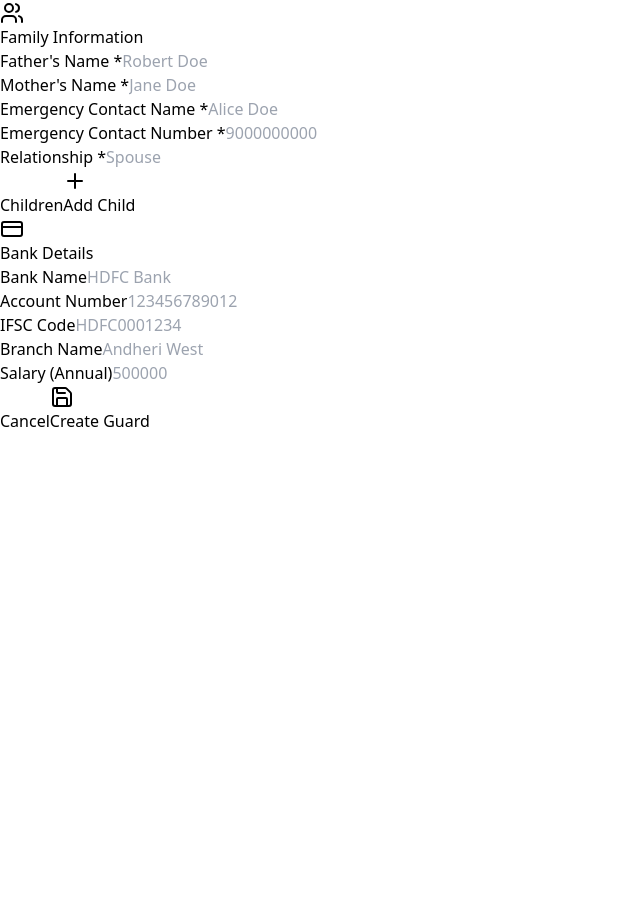
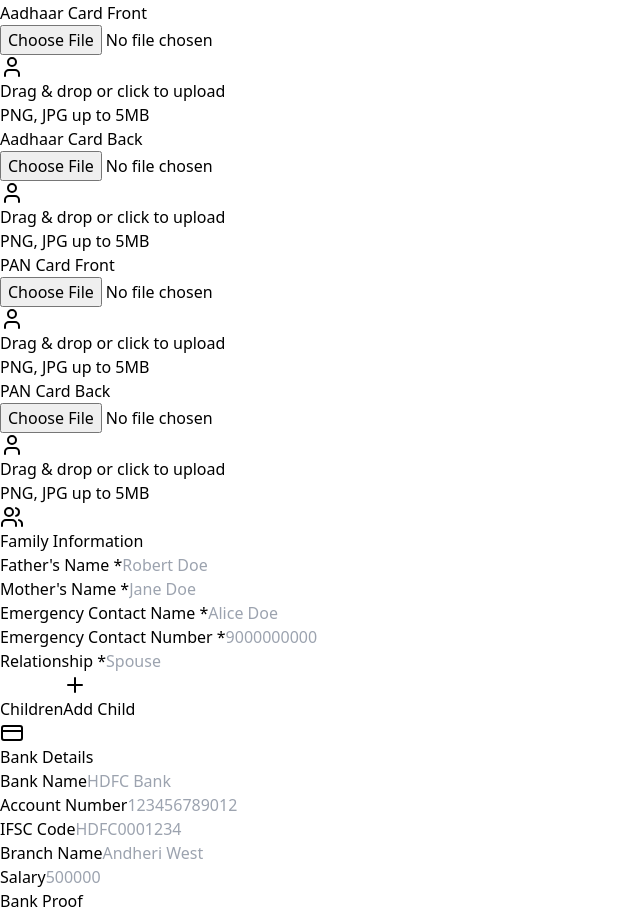
Before and after one commit to NaginB/amit-guard-crm, a React (Vite) app: page /guards/new in a window 1280 px wide. Shown: the part 1800-2711 px from the top of the page, without its empty margins (0-640 px from the left). Before the commit the page ends 2233 px from the top, so only its background shows below. Built offline with nearby package versions, Linux system fonts and the light colour scheme; sample sign-in values are in the browser's storage.

Commit message:
feat: add KYC and bank document upload support with previews in guard management

```diff
--- a/src/pages/GuardForm.tsx
+++ b/src/pages/GuardForm.tsx
@@ -33,7 +33,7 @@ interface GuardFormData {
   lastName: string;
   dateOfBirth?: string;
   gender?: "Male" | "Female" | "Other";
-  designation: string;
+  designation: Designation;
   contactNumber: string;
   alternateContactNumber?: string;
   email?: string;
@@ -48,6 +48,16 @@ interface GuardFormData {
   panNumber?: string;
   photo?: string;
   photoPublicId?: string;
+  aadharCardFront?: string;
+  aadharCardFrontPublicId?: string;
+  aadharCardBack?: string;
+  aadharCardBackPublicId?: string;
+  panCardFront?: string;
+  panCardFrontPublicId?: string;
+  panCardBack?: string;
+  panCardBackPublicId?: string;
+  bankProof?: string;
+  bankProofPublicId?: string;
   fatherName?: string;
   motherName?: string;
   emergencyContactName?: string;
@@ -78,9 +88,9 @@ export const GuardForm: React.FC = () => {
   const [childErrors, setChildErrors] = useState<
     Record<number, { name?: string; age?: string; gender?: string }>
   >({});
-  const [uploadedImagePublicId, setUploadedImagePublicId] = useState<
-    string | null
-  >(null);
+  const [uploadedImagePublicIds, setUploadedImagePublicIds] = useState<
+    string[]
+  >([]);
 
 
   const isEditMode = !!id;
@@ -101,7 +111,6 @@ export const GuardForm: React.FC = () => {
 
   const joiningDateValue = watch("joiningDate");
   const expiryDateValue = watch("expiryDate");
-  const gender = watch("gender");
   const dateOfBirthValue = watch("dateOfBirth");
 
   let calculatedAge: number | string = "";
@@ -152,6 +161,16 @@ export const GuardForm: React.FC = () => {
         panNumber: currentGuard.panNumber,
         photo: currentGuard.photo,
         photoPublicId: currentGuard.photoPublicId,
+        aadharCardFront: currentGuard.aadharCardFront,
+        aadharCardFrontPublicId: currentGuard.aadharCardFrontPublicId,
+        aadharCardBack: currentGuard.aadharCardBack,
+        aadharCardBackPublicId: currentGuard.aadharCardBackPublicId,
+        panCardFront: currentGuard.panCardFront,
+        panCardFrontPublicId: currentGuard.panCardFrontPublicId,
+        panCardBack: currentGuard.panCardBack,
+        panCardBackPublicId: currentGuard.panCardBackPublicId,
+        bankProof: currentGuard.bankProof,
+        bankProofPublicId: currentGuard.bankProofPublicId,
         fatherName: currentGuard.fatherName,
         motherName: currentGuard.motherName,
         emergencyContactName: currentGuard.emergencyContactName,
@@ -197,11 +216,13 @@ export const GuardForm: React.FC = () => {
     document.body.style.overflow = "auto";
 
     // Delete uploaded image if it exists and we're not in edit mode
-    if (uploadedImagePublicId && !isEditMode) {
+    if (uploadedImagePublicIds.length > 0 && !isEditMode) {
       try {
-        await apiService.deleteUpload(uploadedImagePublicId);
+        await Promise.all(
+          uploadedImagePublicIds.map((id) => apiService.deleteUpload(id))
+        );
       } catch (error) {
-        console.warn("Failed to delete uploaded image:", error);
+        console.warn("Failed to delete uploaded images:", error);
       }
     }
 
@@ -243,6 +264,7 @@ export const GuardForm: React.FC = () => {
       expiryDate: data.expiryDate
         ? new Date(data.expiryDate).toISOString()
         : undefined,
+      salary: data.salary || 0,
     };
 
     if (children.length > 0) {
@@ -266,7 +288,7 @@ export const GuardForm: React.FC = () => {
           toast.success("Guard created successfully!");
         }
       }
-      setUploadedImagePublicId(null); // Clear the uploaded image tracking
+      setUploadedImagePublicIds([]); // Clear the uploaded image tracking
       navigate("/guards");
     } catch {
       void 0;
@@ -346,7 +368,7 @@ export const GuardForm: React.FC = () => {
                       shouldValidate: true,
                     });
                     if (publicId) {
-                      setUploadedImagePublicId(publicId);
+                      setUploadedImagePublicIds((prev) => [...prev, publicId]);
                     }
                   }}
                 />
@@ -485,7 +507,7 @@ export const GuardForm: React.FC = () => {
                   options={Object.values(Designation).map(value => ({ value, label: value }))}
                   value={watch("designation") || ""}
                   onChange={(value) =>
-                    setValue("designation", value, {
+                    setValue("designation", value as Designation, {
                       shouldValidate: true,
                     })
                   }
@@ -752,6 +774,76 @@ export const GuardForm: React.FC = () => {
                   </p>
                 )}
               </div>
+              <div className="sm:col-span-2 mt-4 space-y-4">
+                <div className="grid grid-cols-1 sm:grid-cols-2 gap-4">
+                  <div>
+                    <label className="block text-sm font-medium text-gray-700 mb-2">Aadhaar Card Front</label>
+                    <input type="hidden" {...register("aadharCardFront")} />
+                    <input type="hidden" {...register("aadharCardFrontPublicId")} />
+                    <FileUpload
+                      label="Upload Aadhaar Front"
+                      accept="image/*"
+                      value={watch("aadharCardFront") !== undefined ? watch("aadharCardFront") || undefined : (currentGuard as Guard | null)?.aadharCardFront || undefined}
+                      imagePublicId={watch("aadharCardFrontPublicId") !== undefined ? watch("aadharCardFrontPublicId") || undefined : (currentGuard as Guard | null)?.aadharCardFrontPublicId || undefined}
+                      onChange={(url, publicId) => {
+                        setValue("aadharCardFront", url, { shouldValidate: true });
+                        setValue("aadharCardFrontPublicId", publicId || "", { shouldValidate: true });
+                        if (publicId) setUploadedImagePublicIds(prev => [...prev, publicId]);
+                      }}
+                    />
+                  </div>
+                  <div>
+                    <label className="block text-sm font-medium text-gray-700 mb-2">Aadhaar Card Back</label>
+                    <input type="hidden" {...register("aadharCardBack")} />
+                    <input type="hidden" {...register("aadharCardBackPublicId")} />
+                    <FileUpload
+                      label="Upload Aadhaar Back"
+                      accept="image/*"
+                      value={watch("aadharCardBack") !== undefined ? watch("aadharCardBack") || undefined : (currentGuard as Guard | null)?.aadharCardBack || undefined}
+                      imagePublicId={watch("aadharCardBackPublicId") !== undefined ? watch("aadharCardBackPublicId") || undefined : (currentGuard as Guard | null)?.aadharCardBackPublicId || undefined}
+                      onChange={(url, publicId) => {
+                        setValue("aadharCardBack", url, { shouldValidate: true });
+                        setValue("aadharCardBackPublicId", publicId || "", { shouldValidate: true });
+                        if (publicId) setUploadedImagePublicIds(prev => [...prev, publicId]);
+                      }}
+                    />
+                  </div>
+                </div>
+                <div className="grid grid-cols-1 sm:grid-cols-2 gap-4">
+                  <div>
+                    <label className="block text-sm font-medium text-gray-700 mb-2">PAN Card Front</label>
+                    <input type="hidden" {...register("panCardFront")} />
+                    <input type="hidden" {...register("panCardFrontPublicId")} />
+                    <FileUpload
+                      label="Upload PAN Front"
+                      accept="image/*"
+                      value={watch("panCardFront") !== undefined ? watch("panCardFront") || undefined : (currentGuard as Guard | null)?.panCardFront || undefined}
+                      imagePublicId={watch("panCardFrontPublicId") !== undefined ? watch("panCardFrontPublicId") || undefined : (currentGuard as Guard | null)?.panCardFrontPublicId || undefined}
+                      onChange={(url, publicId) => {
+                        setValue("panCardFront", url, { shouldValidate: true });
+                        setValue("panCardFrontPublicId", publicId || "", { shouldValidate: true });
+                        if (publicId) setUploadedImagePublicIds(prev => [...prev, publicId]);
+                      }}
+                    />
+                  </div>
+                  <div>
+                    <label className="block text-sm font-medium text-gray-700 mb-2">PAN Card Back</label>
+                    <input type="hidden" {...register("panCardBack")} />
+                    <input type="hidden" {...register("panCardBackPublicId")} />
+                    <FileUpload
+                      label="Upload PAN Back"
+                      accept="image/*"
+                      value={watch("panCardBack") !== undefined ? watch("panCardBack") || undefined : (currentGuard as Guard | null)?.panCardBack || undefined}
+                      imagePublicId={watch("panCardBackPublicId") !== undefined ? watch("panCardBackPublicId") || undefined : (currentGuard as Guard | null)?.panCardBackPublicId || undefined}
+                      onChange={(url, publicId) => {
+                        setValue("panCardBack", url, { shouldValidate: true });
+                        setValue("panCardBackPublicId", publicId || "", { shouldValidate: true });
+                        if (publicId) setUploadedImagePublicIds(prev => [...prev, publicId]);
+                      }}
+                    />
+                  </div>
+                </div>
+              </div>
             </div>
           </div>
         </Card>
@@ -936,8 +1028,7 @@ export const GuardForm: React.FC = () => {
                             });
                           }
                         }}
-                        className={`w-full px-3 py-2 border rounded-lg focus:outline-none focus:ring-2 ${
-                          childErrors[index]?.name
+                        className={`w-full px-3 py-2 border rounded-lg focus:outline-none focus:ring-2 ${childErrors[index]?.name
                           ? "border-red-500 focus:ring-red-500 focus:border-red-500"
                           : "border-gray-300 focus:ring-blue-500 focus:border-blue-500"
                           }`}
@@ -980,8 +1071,7 @@ export const GuardForm: React.FC = () => {
                             return updated;
                           });
                         }}
-                        className={`w-full px-3 py-2 border rounded-lg focus:outline-none focus:ring-2 ${
-                          childErrors[index]?.age
+                        className={`w-full px-3 py-2 border rounded-lg focus:outline-none focus:ring-2 ${childErrors[index]?.age
                           ? "border-red-500 focus:ring-red-500 focus:border-red-500"
                           : "border-gray-300 focus:ring-blue-500 focus:border-blue-500"
                           }`}
@@ -1145,7 +1235,7 @@ export const GuardForm: React.FC = () => {
               </div>
               <div>
                 <label className="block text-sm font-medium text-gray-700 mb-2">
-                  Salary (Annual)
+                  Salary
                 </label>
                 <input
                   type="number"
@@ -1163,6 +1253,22 @@ export const GuardForm: React.FC = () => {
                     {errors.salary.message}
                   </p>
                 )}
+              </div>
+              <div className="sm:col-span-2 mt-4">
+                <label className="block text-sm font-medium text-gray-700 mb-2">Bank Proof</label>
+                <input type="hidden" {...register("bankProof")} />
+                <input type="hidden" {...register("bankProofPublicId")} />
+                <FileUpload
+                  label="Upload Bank Proof (Passbook/Cancelled Cheque)"
+                  accept="image/*"
+                  value={watch("bankProof") !== undefined ? watch("bankProof") || undefined : (currentGuard as Guard | null)?.bankProof || undefined}
+                  imagePublicId={watch("bankProofPublicId") !== undefined ? watch("bankProofPublicId") || undefined : (currentGuard as Guard | null)?.bankProofPublicId || undefined}
+                  onChange={(url, publicId) => {
+                    setValue("bankProof", url, { shouldValidate: true });
+                    setValue("bankProofPublicId", publicId || "", { shouldValidate: true });
+                    if (publicId) setUploadedImagePublicIds(prev => [...prev, publicId]);
+                  }}
+                />
               </div>
             </div>
           </div>
```
Also changed, not shown: src/features/guards/guardSlice.ts (+10 -0 lines), src/pages/GuardDetail.tsx (+33 -1 lines), 1 other file (tests, documents, lock files or other folders). Lines whose indentation alone changed are shown as unchanged.
